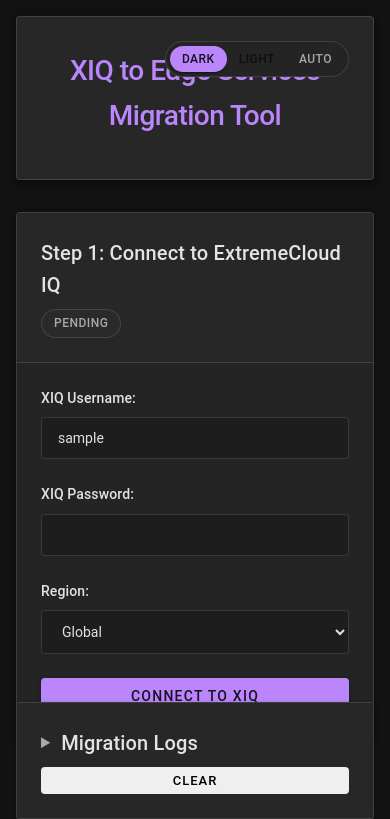
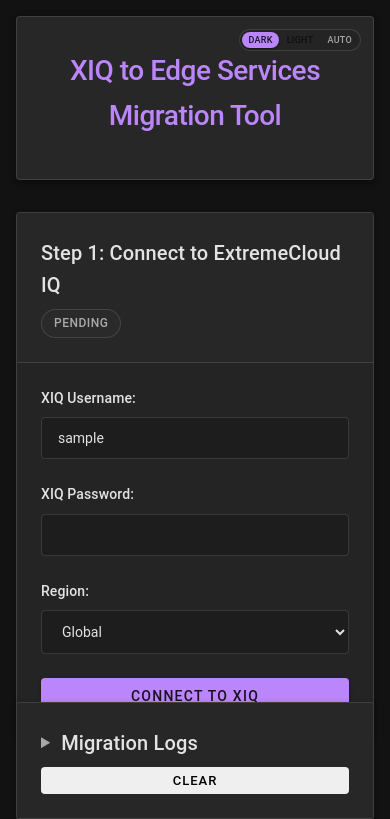
Before and after one commit to thomassophiea/xiq-edge-migration, a Flask app: page / in a window 390 px wide. Shown: the top 819 px of the page. Run offline with Flask 3, Linux system fonts and the light colour scheme; the visitor is signed in with stand-in values (Sample User, id 1); data that the repository does not hold is empty.

Commit message:
Update style.css

```diff
--- a/static/css/style.css
+++ b/static/css/style.css
@@ -890,14 +890,15 @@
 .theme-switcher {
     display: flex;
     align-items: center;
-    gap: var(--spacing-sm);
+    gap: 4px;
     position: absolute;
-    top: var(--spacing-lg);
-    right: var(--spacing-lg);
+    top: 16px;
+    right: 16px;
+    z-index: 10;
 }
 
 .theme-switcher-label {
-    font-size: 0.875rem;
+    font-size: 0.75rem;
     color: var(--text-medium);
     font-weight: 500;
 }
@@ -905,24 +906,27 @@
 .theme-toggle {
     display: flex;
     background: var(--bg-surface-4dp);
-    border-radius: 20px;
-    padding: 4px;
+    border-radius: 14px;
+    padding: 2px;
     border: 1px solid var(--border-color);
+    gap: 2px;
 }
 
 .theme-option {
-    padding: 6px 12px;
+    padding: 4px 8px;
     border: none;
     background: transparent;
     color: var(--text-medium);
-    font-size: 0.75rem;
+    font-size: 0.625rem;
     font-weight: 500;
     cursor: pointer;
-    border-radius: 16px;
+    border-radius: 12px;
     transition: var(--transition-fast);
     text-transform: uppercase;
-    letter-spacing: 0.5px;
+    letter-spacing: 0.3px;
     font-family: Roboto, sans-serif;
+    white-space: nowrap;
+    min-width: 36px;
 }
 
 .theme-option:hover {
@@ -939,3 +943,17 @@
 header {
     position: relative;
 }
+
+/* Responsive adjustments for theme switcher */
+@media (max-width: 768px) {
+    .theme-switcher {
+        top: 12px;
+        right: 12px;
+    }
+
+    .theme-option {
+        padding: 3px 6px;
+        font-size: 0.5625rem;
+        min-width: 32px;
+    }
+}
```
